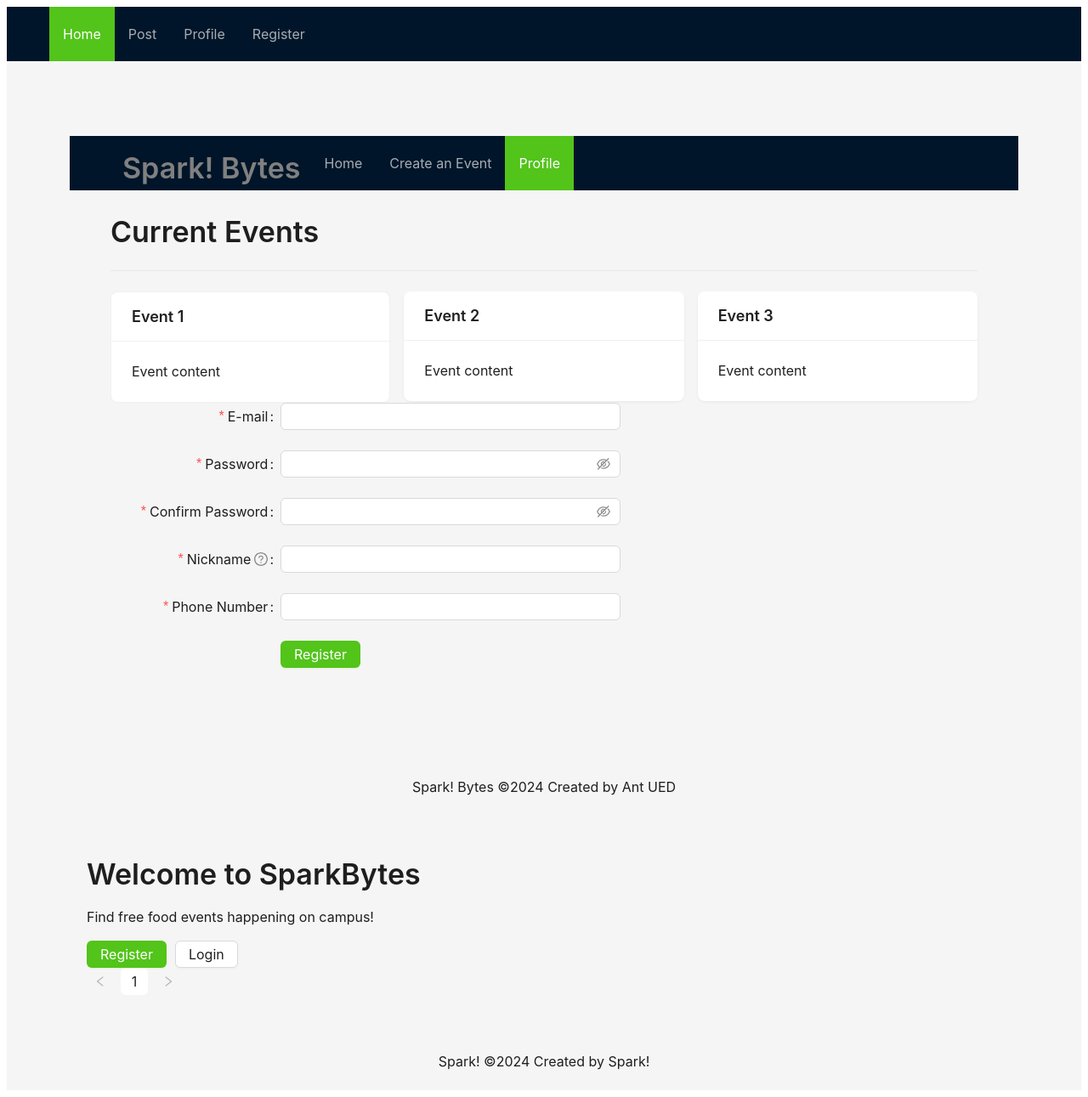
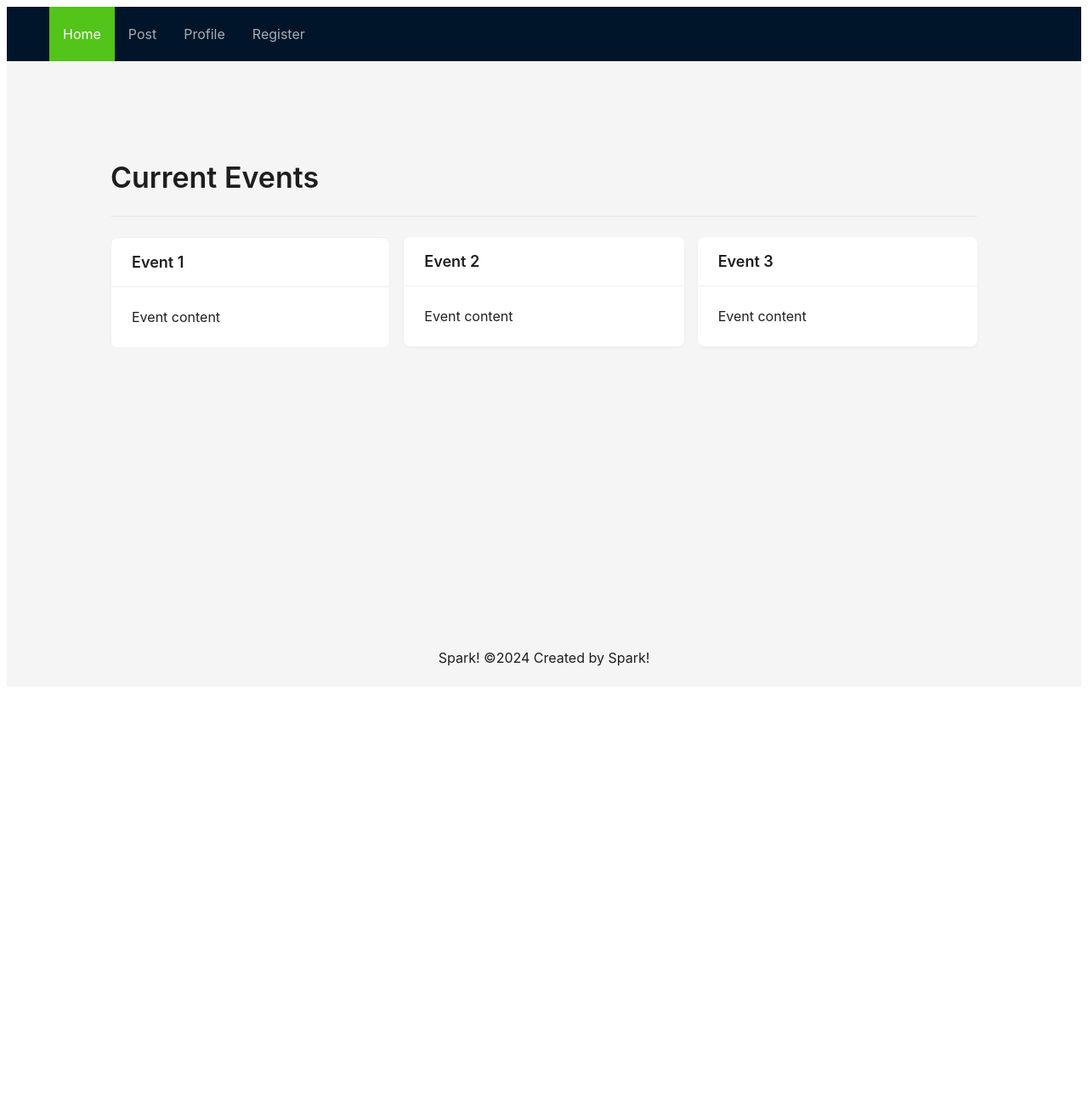
Before and after one commit to Hengsheng-Liu/CS391, a Next.js app in the folder client/: page / in a window 1280 px wide. Shown: the whole page at 85% size. After the commit the page ends 816 px from the top, so only its background shows below. Built offline with nearby package versions, Linux system fonts and the light colour scheme; no server answers.

Commit message:
feat: create register page and comment out redundant layout code in index

```diff
--- a/client/src/pages/index.tsx
+++ b/client/src/pages/index.tsx
@@ -14,7 +14,6 @@ import {
   Col,
   Row,
 } from "antd";
-import App from "../components/Registration";
 
 const { Title } = Typography;
 
@@ -95,8 +94,8 @@ export default function Home() {
 
   return (
     <div>
-      <Layout style={{ height: "100vh" }}>
-        <Header style={{ display: "flex", alignItems: "center" }}>
+      {/* <Layout style={{ height: "100vh" }}> */}
+        {/* <Header style={{ display: "flex", alignItems: "center" }}>
           <Title
             level={2}
             style={{ color: "grey", alignContent: "center", padding: "0 12px" }}
@@ -110,7 +109,7 @@ export default function Home() {
             items={items}
             style={{ flex: 1, minWidth: 0 }}
           />
-        </Header>
+        </Header> */}
         <Content style={{ padding: "0 48px" }}>
           <Title level={2}>Current Events</Title>
           <Divider />
@@ -133,14 +132,13 @@ export default function Home() {
               </Col>
             </Row>
           </div>
-          <App/>
         </Content>
-        <Footer style={{ textAlign: "center" }}>
+        {/* <Footer style={{ textAlign: "center" }}>
           Spark! Bytes ©{new Date().getFullYear()} Created by Ant UED
         </Footer>
-      </Layout>
+      </Layout> */}
 
-      <div style={{ padding: 20 }}>
+      {/* <div style={{ padding: 20 }}>
         <Typography.Title level={2}>Welcome to SparkBytes</Typography.Title>
         <Typography.Paragraph>
           Find free food events happening on campus!
@@ -156,14 +154,14 @@ export default function Home() {
           Login
         </Button>
 
-        {/*The following code seems to be giving an error based on the datasource prop*/}
-        {/* {loading ? (
+        The following code seems to be giving an error based on the datasource prop
+        {loading ? (
           <Alert message="Loading events..." type="info" />
         ) : (
           <Table dataSource={events} columns={columns} pagination={false} />
-        )} */}
+        )}
         <Pagination defaultCurrent={1} total={events.length} />
-      </div>
+      </div> */}
     </div>
   );
 }
```
Also changed, not shown: client/src/pages/register.tsx (added, +13 -0 lines).
